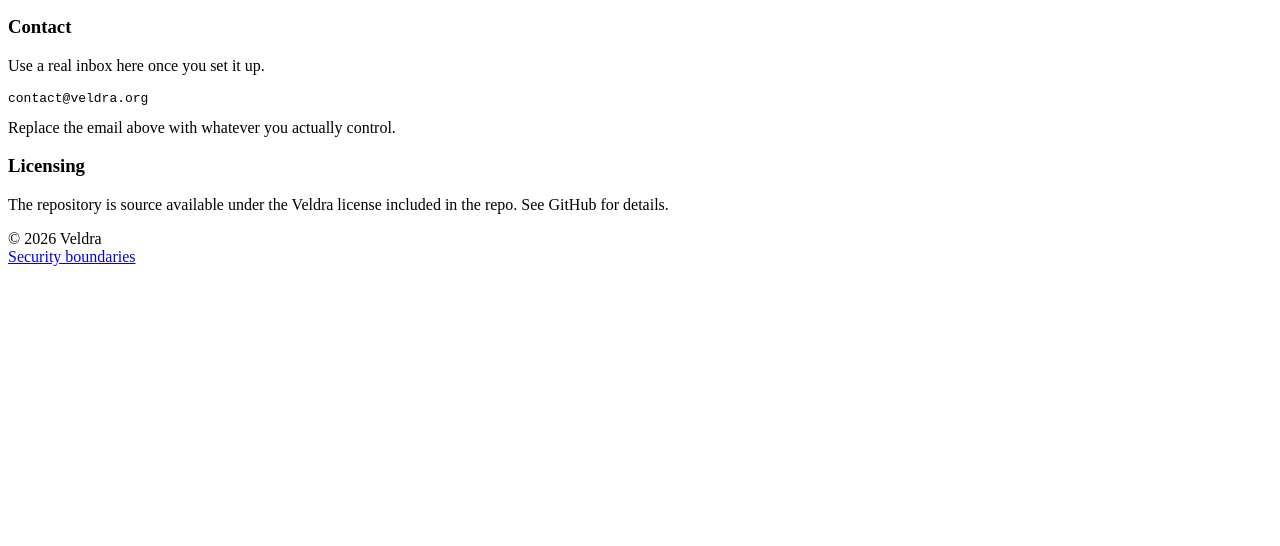
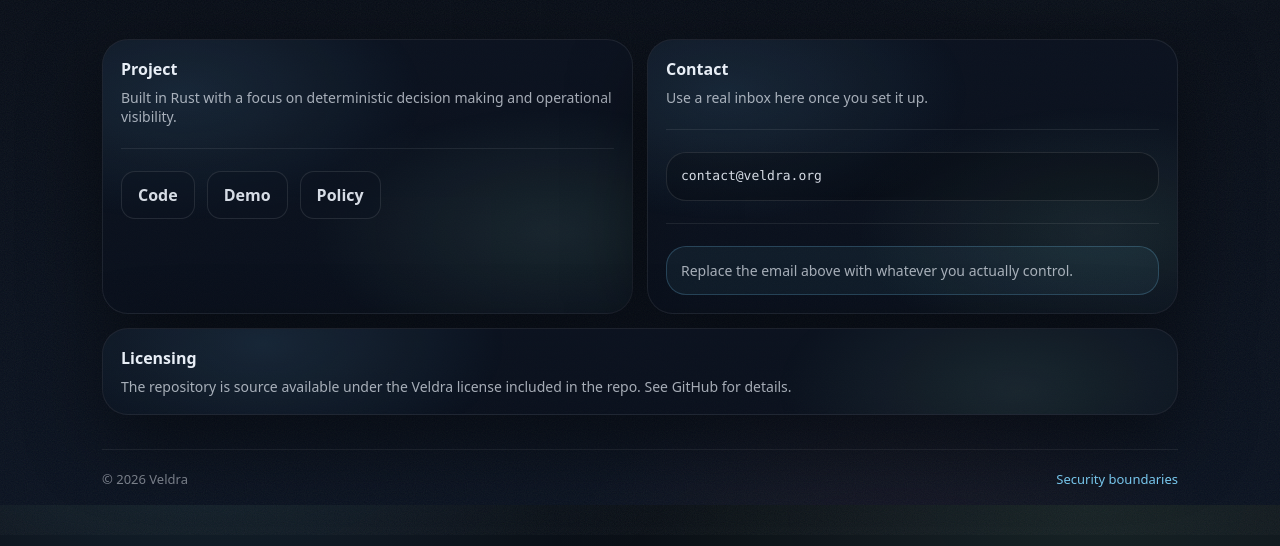
Before and after one commit to LeavesJ/veldra-site, a plain HTML site: page about.html in a window 1280 px wide. Shown: the part 295-841 px from the top of the page. Before the commit the page ends 800 px from the top, so only its background shows below. Drawn offline with Linux system fonts and the light colour scheme; files whose address does not match are found by name.

Commit message:
Fix asset paths

```diff
--- a/about.html
+++ b/about.html
@@ -6,7 +6,8 @@
   <title>About Veldra</title>
   <meta name="description" content="Veldra is a policy based template verifier and ops dashboard for Bitcoin mining pools.">
   <meta name="theme-color" content="#070b12">
-  <link rel="stylesheet" href="styles.css">
+  <link rel="stylesheet" href="assets/style.css">
+  <script src="assets/script.js" defer></script>
 </head>
 <body>
   <div class="bgGrid"></div>
```
Also changed, not shown: demo.html (+2 -1 lines), how-it-works.html (+2 -1 lines), index.html (+2 -1 lines), policy.html (+2 -1 lines), security.html (+2 -1 lines).
